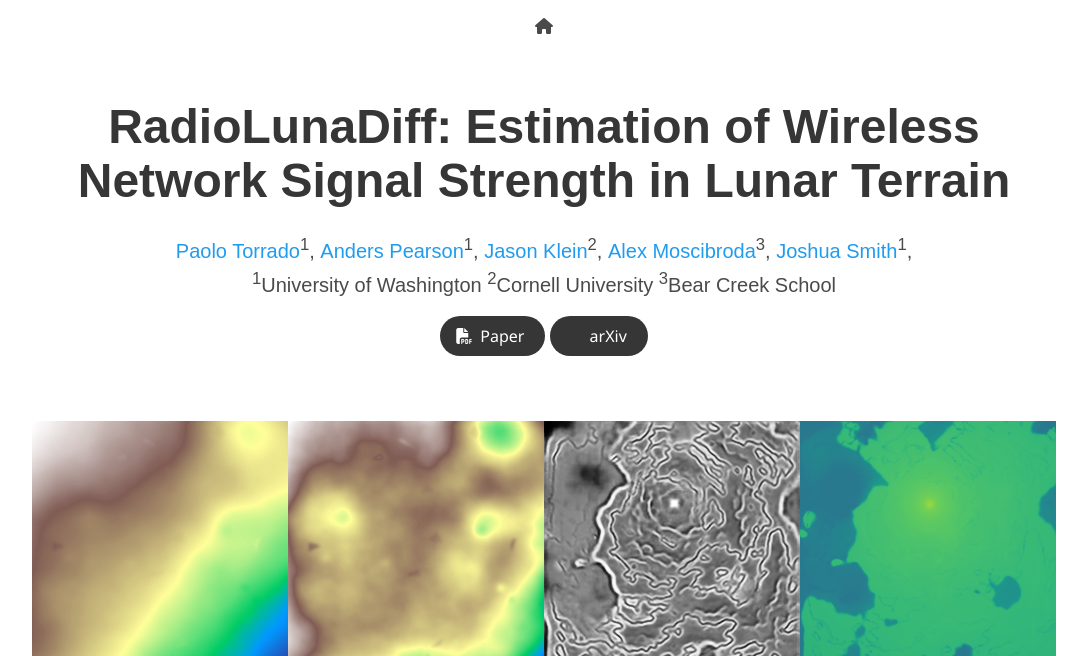
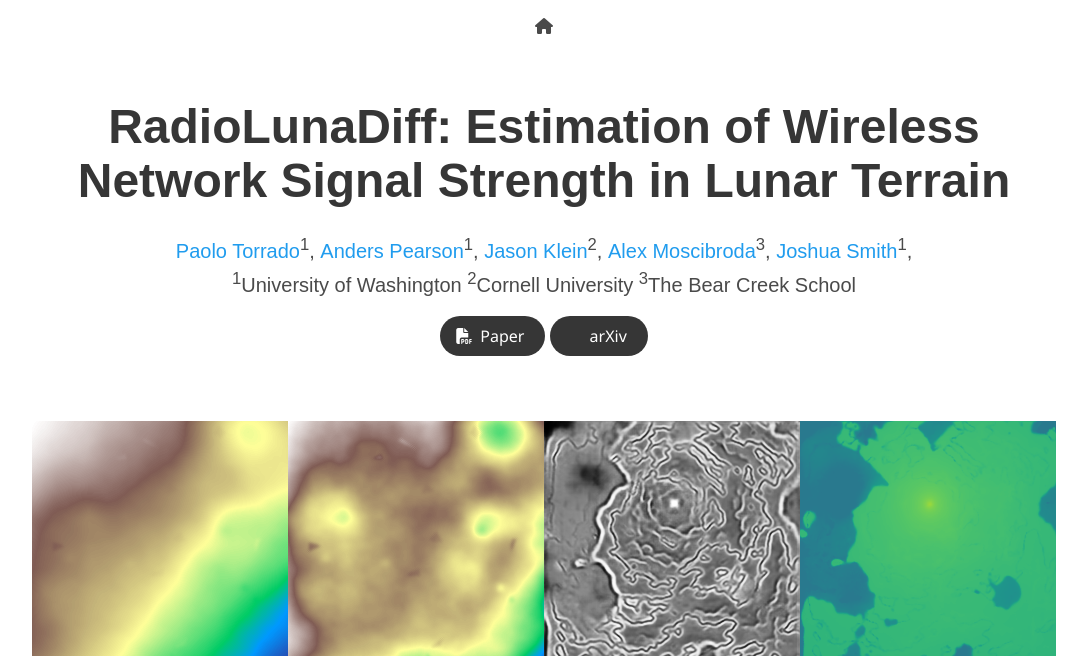
Before and after one commit to radiolunadiff/radiolunadiff.github.io, a plain HTML site: page index.html in a window 1280 px wide. Shown: the top 656 px of the page, without its empty margins (96-1183 px from the left). Drawn offline with nearby package versions, Linux system fonts and the light colour scheme; some icons are missing; a web font is replaced by a local one.

Commit message:
Corrected school name

```diff
--- a/index.html
+++ b/index.html
@@ -108,7 +108,7 @@
           <div class="is-size-5 publication-authors">
             <span class="author-block"><sup>1</sup>University of Washington</span>
             <span class="author-block"><sup>2</sup>Cornell University</span>
-            <span class="author-block"><sup>3</sup>Bear Creek School</span>
+            <span class="author-block"><sup>3</sup>The Bear Creek School</span>
           </div>
 
           <div class="column has-text-centered">
```
